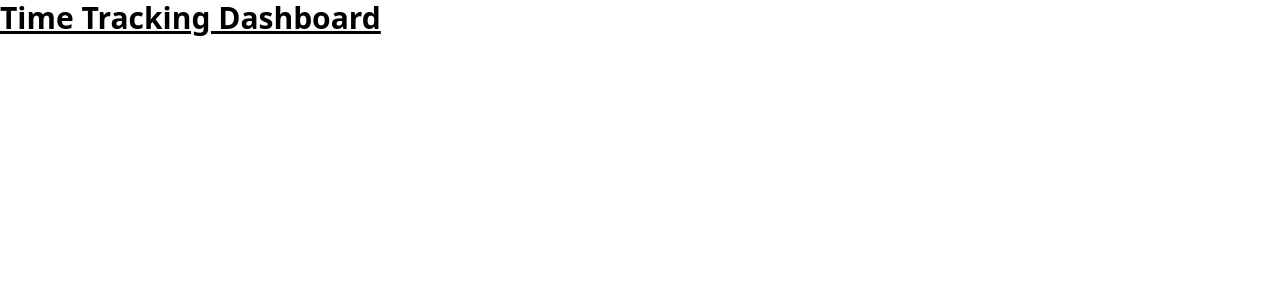
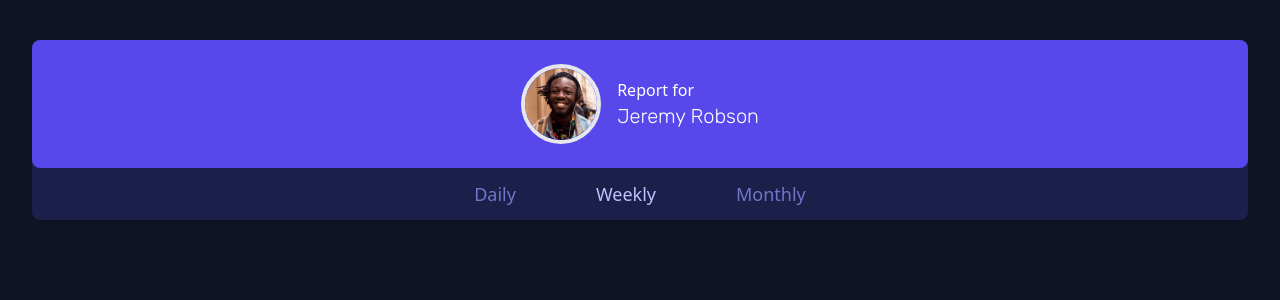
Before and after one commit to akancodes/time-tracking-dashboard, a React (Create React App) app: page / in a window 1280 px wide. Shown: the top 300 px of the page. Built offline with nearby package versions, Linux system fonts and the light colour scheme.

Commit message:
created user component

```diff
--- a/src/App.js
+++ b/src/App.js
@@ -1,8 +1,10 @@
+import User from "./components/User";
+
 function App() {
   return (
-      <h1 className="text-3xl font-bold underline">
-        Time Tracking Dashboard
-      </h1>
+    <section className="container mx-auto p-8 grid grid-rows-6">
+      <User name={"Jeremy Robson"} />
+    </section>
   );
 }
 
--- /dev/null
+++ b/src/components/User.js
@@ -0,0 +1,26 @@
+const User = ({ name }) => {
+  return (
+    <div>
+      <span className="flex items-center justify-center bg-custom-blue space-x-4 p-6 rounded-lg translate-y-2">
+        <img
+          src="images/image-jeremy.png"
+          alt="jeremy"
+          className="border-4 rounded-full w-20"
+        />
+        <span>
+          <p>Report for</p>
+          <p className="text-xl font-light font-Rubik">{name}</p>
+        </span>
+      </span>
+      <span className="flex space-x-20 text-lg justify-center bg-dark-blue py-3 pt-5 rounded-b-lg text-desaturated-blue">
+        <a href="#">Daily</a>
+        <a href="#" className="text-pale-blue">
+          Weekly
+        </a>
+        <a href="#">Monthly</a>
+      </span>
+    </div>
+  );
+};
+
+export default User;
--- a/src/index.css
+++ b/src/index.css
@@ -1,3 +1,9 @@
+@import url('https://fonts.googleapis.com/css2?family=Rubik:wght@300;400;500&display=swap');
+
 @tailwind base;
 @tailwind components;
 @tailwind utilities;
+
+body {
+    @apply bg-very-dark-blue text-white
+}
```
